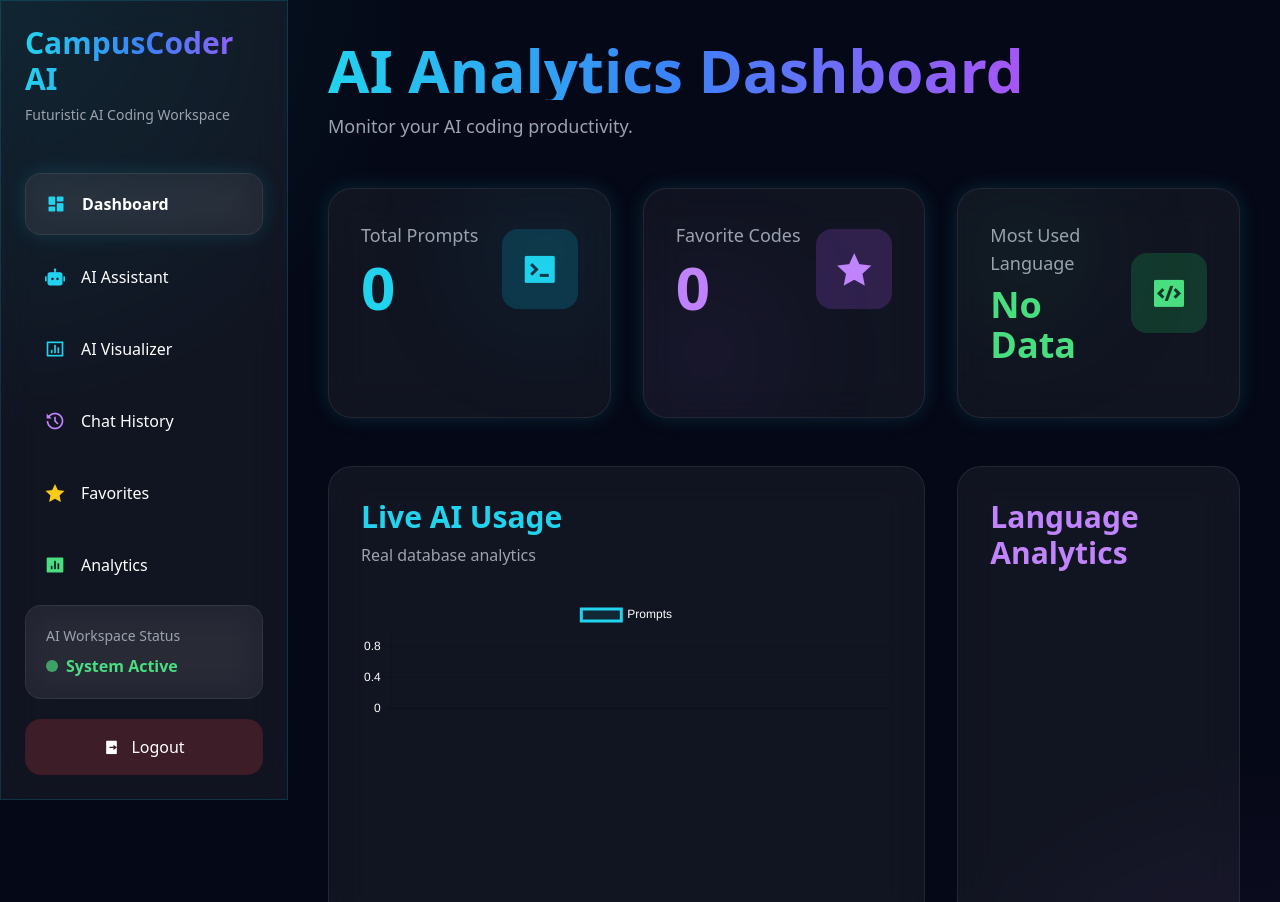
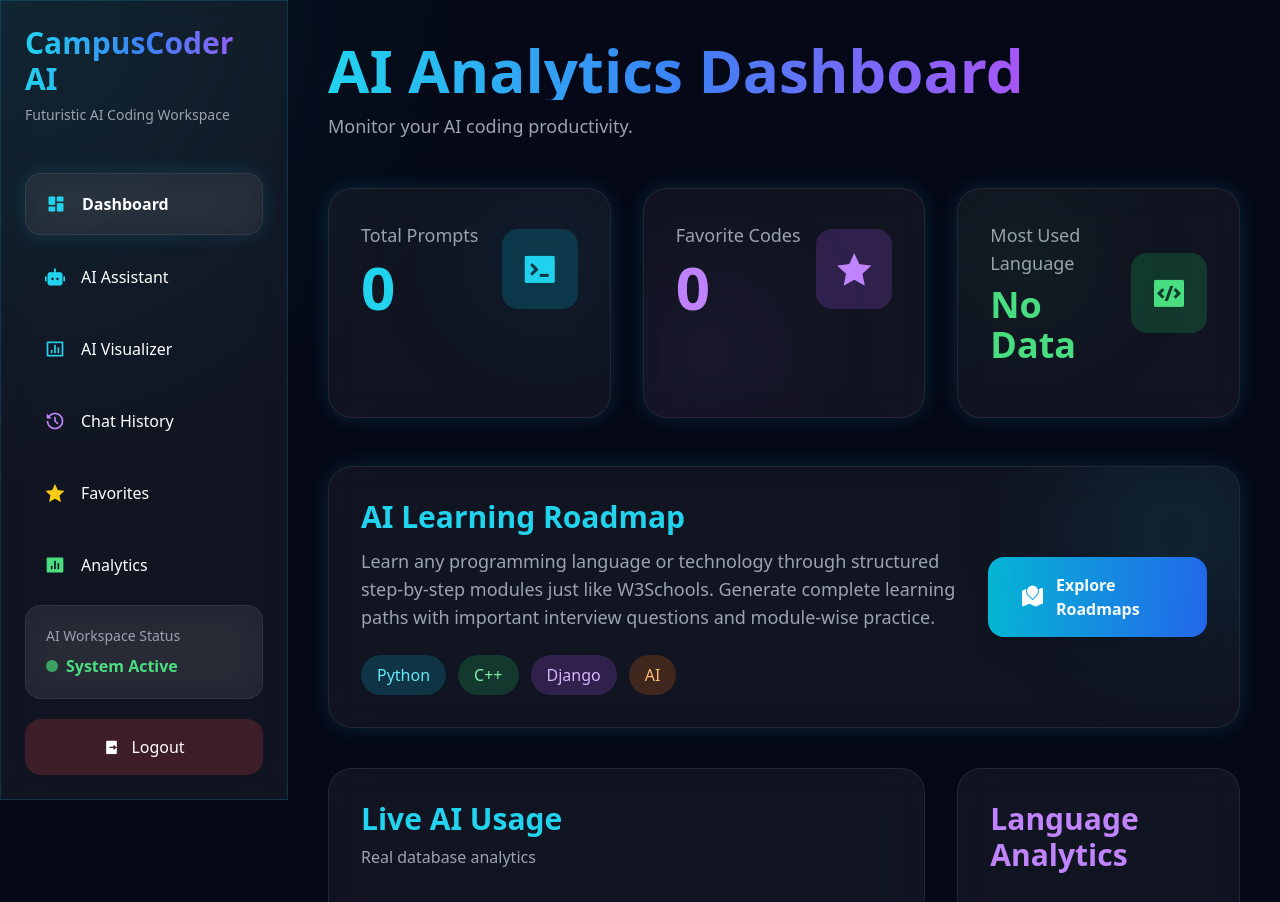
Before and after one commit to Mehedi-764/campuscoder-ai, a Django app: page /dashboard/ in a window 1280 px wide. Shown: the top 902 px of the page. Run offline with Django 5.2, Linux system fonts and the light colour scheme; the visitor is signed in with stand-in values (Sample User, id 1); a map, chart or similar area stays blank; some libraries are stand-ins or nearby versions.

Commit message:
Update dashboard.html

```diff
--- a/templates/users/dashboard.html
+++ b/templates/users/dashboard.html
@@ -107,6 +107,79 @@
             <div class="bg-green-500/20 p-3 sm:p-4 lg:p-5 rounded-xl lg:rounded-2xl">
                 <i class="ri-code-box-fill text-2xl sm:text-3xl lg:text-4xl text-green-400"></i>
             </div>
+
+        </div>
+
+    </div>
+
+</div>
+
+<!-- AI Learning Roadmap -->
+
+<div class="glass glow rounded-3xl p-8 mb-10 relative overflow-hidden">
+
+    <div class="absolute -right-10 -top-10 w-52 h-52 bg-cyan-500/10 blur-3xl rounded-full"></div>
+
+    <div class="flex flex-col lg:flex-row items-center justify-between gap-8">
+
+        <div>
+
+            <h2 class="text-3xl font-black text-cyan-400 mb-3">
+                AI Learning Roadmap
+            </h2>
+
+            <p class="text-gray-400 text-lg max-w-2xl">
+
+                Learn any programming language or technology through
+                structured step-by-step modules just like W3Schools.
+
+                Generate complete learning paths with important interview
+                questions and module-wise practice.
+
+            </p>
+
+            <div class="flex flex-wrap gap-3 mt-6">
+
+                <span class="bg-cyan-500/20 text-cyan-300 px-4 py-2 rounded-full">
+                    Python
+                </span>
+
+                <span class="bg-green-500/20 text-green-300 px-4 py-2 rounded-full">
+                    C++
+                </span>
+
+                <span class="bg-purple-500/20 text-purple-300 px-4 py-2 rounded-full">
+                    Django
+                </span>
+
+                <span class="bg-orange-500/20 text-orange-300 px-4 py-2 rounded-full">
+                    AI
+                </span>
+
+            </div>
+
+        </div>
+
+        <div>
+
+            <a href="/roadmap/"
+               class="inline-flex items-center gap-3
+               bg-gradient-to-r
+               from-cyan-500
+               to-blue-600
+               hover:scale-105
+               duration-300
+               px-8
+               py-4
+               rounded-2xl
+               font-bold
+               shadow-xl">
+
+                <i class="ri-road-map-fill text-2xl"></i>
+
+                Explore Roadmaps
+
+            </a>
 
         </div>
 
```
